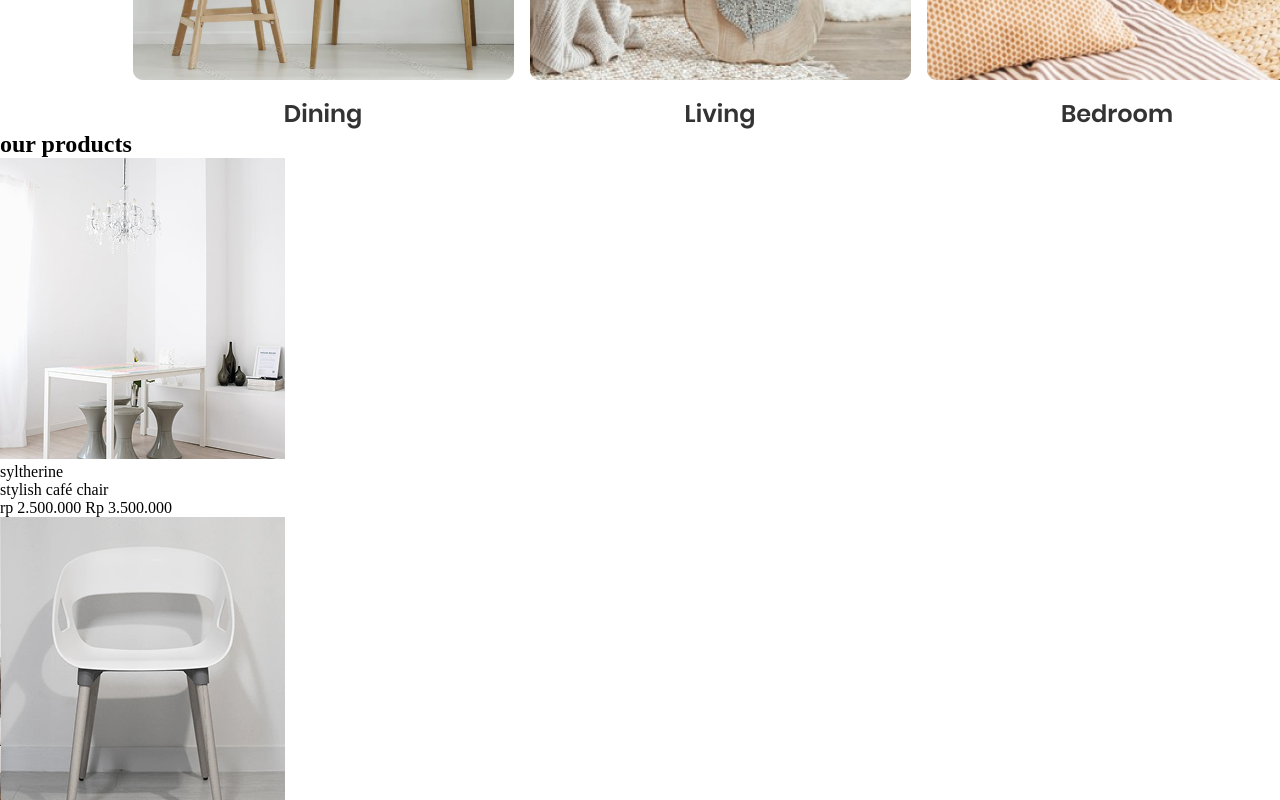
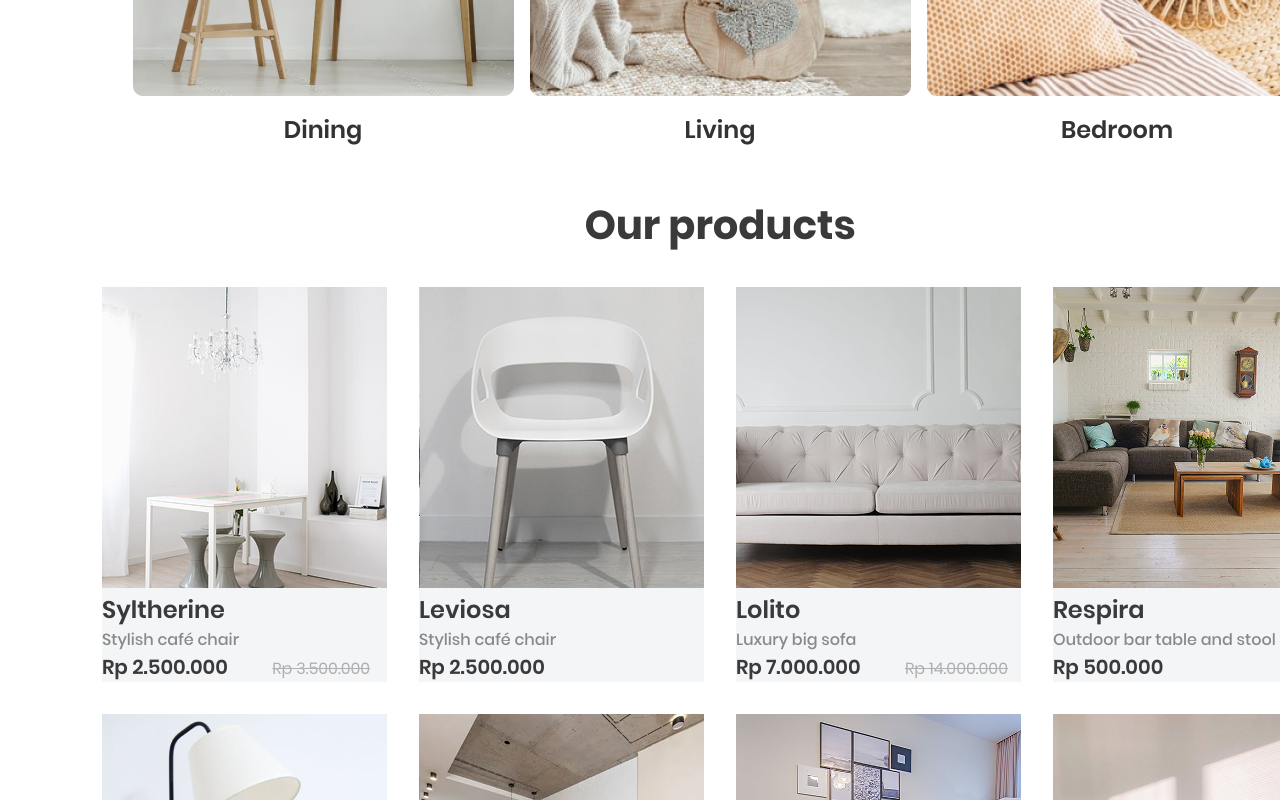
Before and after one commit to DevTech-Solution/Landing-Page-Furniture, a website: page index.html in a window 1280 px wide. Shown: the part 1360-2160 px from the top of the page. Drawn offline with Linux system fonts and the light colour scheme.

Commit message:
feat: Add style on Our Products Section

```diff
--- a/assets/abstracts/_colors.scss
+++ b/assets/abstracts/_colors.scss
@@ -12,13 +12,19 @@ $bg-header : #FFFFFF;
 // Fond des cartes dans la section Hero Banner
 $bg-card-hero: #FFF3E3;
 
+// Background Cards Products Section
+$bg-cards-productions: #F4F5F7;
 // Couleurs de texte
 // Texte cartes Hero + titre section 1 + sous-titre carte
 $text-dark: #333333;
 // Description section
 $text-medium: #666666;
-// Titres autres sections + titre carte + prix
+// Titres autres sections + titre carte
 $text-title-secondary: #3A3A3A;
+
+//Price Color Txt
+$ColorTxtPriceCardsProduct : #3A3A3A;
+
 // Description carte
 $text-description-card: #898989;
 // Description "Beautiful rooms" + "Furniture"
@@ -41,3 +47,8 @@ $BtnPrimaryBanner: 16px;
 $SectionBrowseTitle : 32px;
 $SectionBrowseDescripton : 20px;
 $SectionBrowseCardTxt : 24px;
+$SectionProductsTitle: 40px;
+$SectionProductsCardsTitle : 24px;
+$SectionProductsCardsDescription : 16px;
+$SectionProductsCardsPrice : 20px;
+$SectionProductsCardsPriceOffers : 16px;
--- a/assets/components/_main.scss
+++ b/assets/components/_main.scss
@@ -15,6 +15,8 @@
 @use'../components/buttons/btn-primary.scss' as *;
 
 /** ------- CARDS ------- **/
+@use'../components/cards/products-cards' as *;
+
 /** ------- PAGE ------- **/
 @use'../components/pages/404' as *;
 @use'../components/pages/about' as *;
--- /dev/null
+++ b/assets/components/cards/_products-cards.scss
@@ -0,0 +1,50 @@
+/** ------- PRODUCTS CARDS ------- **/
+@use'../../abstracts/mixins' as *;
+@use'../../abstracts/colors' as *;
+@use'../../base/typography' as *;
+
+// Cards Products Section
+.cards-products{
+
+    .cards{
+        background-color: $bg-cards-productions;
+
+        p:nth-child(2){
+            color: $text-title-secondary;
+            font-family: $PoppinsSemiBold;
+            font-size: $SectionProductsCardsTitle;
+        }
+
+        p:nth-child(2)::first-letter{
+            text-transform: uppercase;
+        }
+
+        p:nth-child(3){
+            color: $text-description-card;
+            font-family: $PoppinsMedium;
+            font-size: $SectionProductsCardsDescription;
+        }
+
+        p:nth-child(3)::first-letter{
+            text-transform: uppercase;
+        }
+
+        p:last-child{
+            color: $ColorTxtPriceCardsProduct;
+            font-family: $PoppinsSemiBold;
+            font-size: $SectionProductsCardsPrice;
+        }
+
+        p:last-child::first-letter{
+            text-transform: uppercase;
+        }
+
+        .price-products{
+            color: $price-strikethrough;
+            font-family: $PoppinsRegular;
+            font-size: $SectionProductsCardsPriceOffers;
+            padding-left: 2.5rem;
+            text-decoration: line-through;
+        }
+    }
+}
--- a/assets/components/pages/_home.scss
+++ b/assets/components/pages/_home.scss
@@ -52,7 +52,7 @@
     flex-direction: column;
     justify-content: center;
     align-items: center;
-    padding-top: 2rem;
+    padding-top: 3rem;
 
     .title{
         display: flex;
@@ -105,3 +105,40 @@
 }
 
 // CATEGORY SECTION
+.products{
+    display: flex;
+    flex-direction: column;
+    justify-content: center;
+    align-items: center;
+    padding-top: 3rem;
+    padding-bottom: 3rem;
+
+    .container{
+        width: 1236px;
+    }
+
+    .title{
+        display: flex;
+        flex-direction: column;
+        justify-content: center;
+        align-items: center;
+        padding-bottom: 2rem;
+
+        h2{
+            color: $text-title-secondary;
+            font-size: $SectionProductsTitle;
+            font-family: $PoppinsBold;
+        }
+        h2::first-letter{
+            text-transform: uppercase;
+        }
+    }
+
+    .cards-products{
+        display: flex;
+        flex-wrap: wrap;
+        justify-content: center;
+        align-items: center;
+        gap: 2rem;
+    }
+}
--- a/index.html
+++ b/index.html
@@ -92,6 +92,7 @@
                 </section>
                 <!-- Products list -->
                 <section class="products">
+                    <div class="container">
                         <div class="title">
                             <h2>our products</h2>
                         </div>
@@ -156,6 +157,7 @@
                         <!-- Show more button -->
                         <div class="cta-more">
                             <a href="#" title="Show more">show more</a>
+                        </div>
                     </div>
                 </section>
                 <!-- Inspiration rooms -->
```
Also changed, not shown: css/styles.css, 1 other file. Lines whose indentation alone changed are shown as unchanged.
